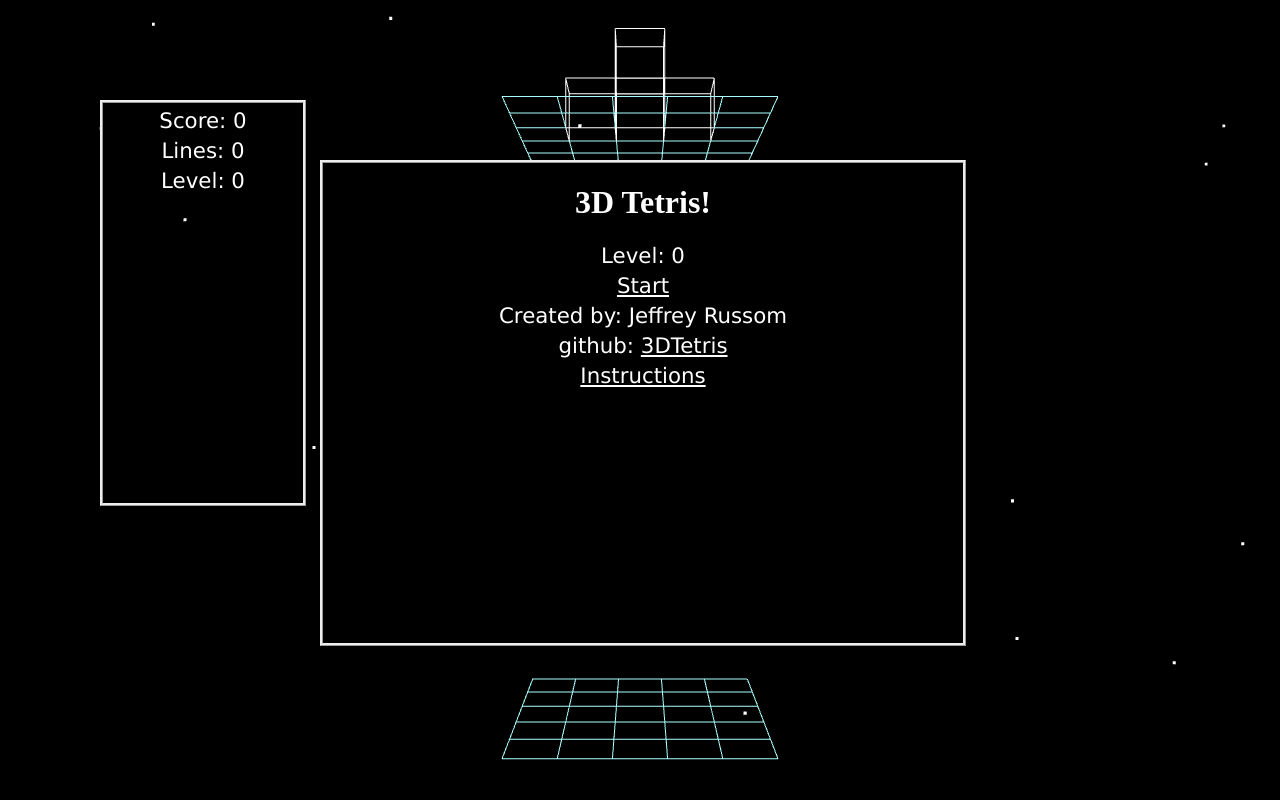
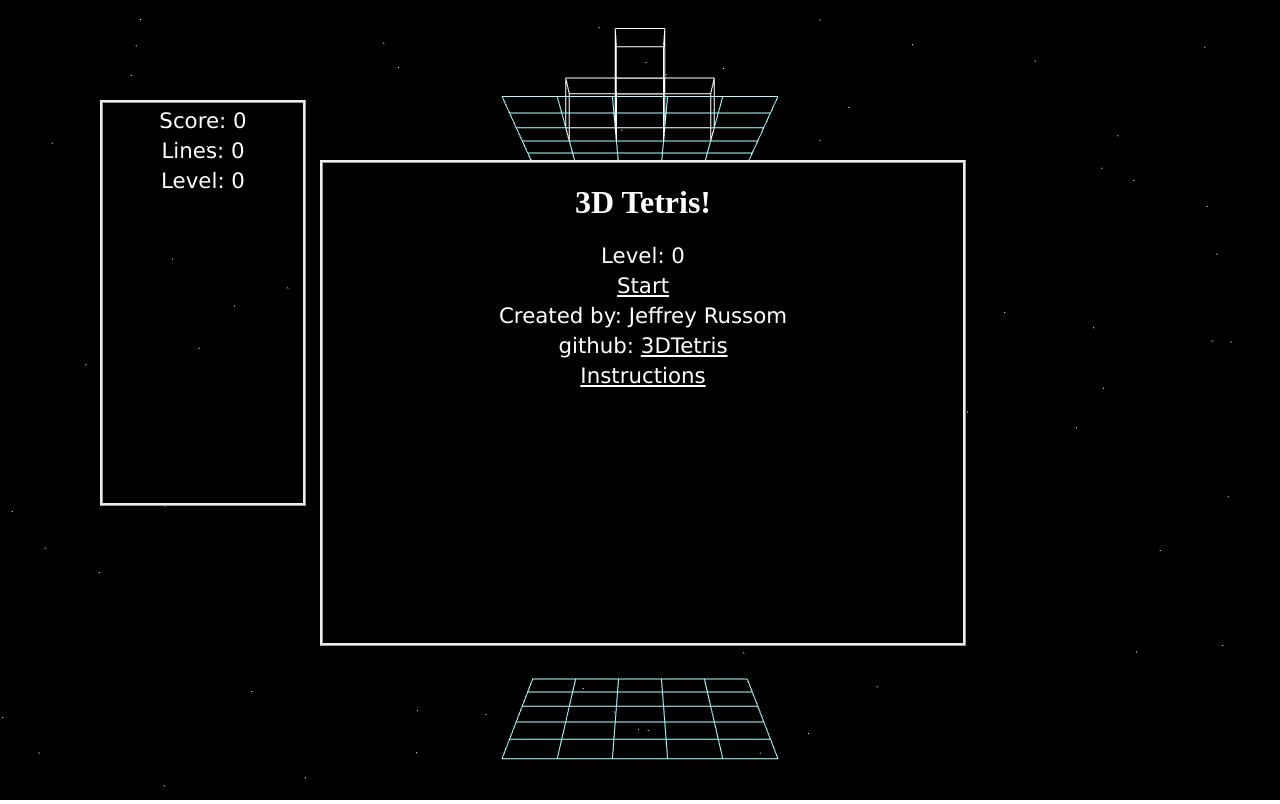
Before and after one commit to qswitcher/3DTetris, a website: page tetris.html in a window 1280 px wide. Drawn offline with Linux system fonts and the light colour scheme; animation ran at ten frames a second.

Commit message:
Changed starfield to be distributed in a shell around the board.

```diff
--- a/js/tetris.js
+++ b/js/tetris.js
@@ -11,6 +11,8 @@ Tetris.prototype.init = function(param)
     // sounds
     this.sounds = {}
     this.sounds["theme"] = document.getElementById("audio_theme");
+
+    this.paused = false;
 
     this.container = param.container;
     this.pointsDom = param.pointsDom;
@@ -120,12 +122,17 @@ Tetris.prototype.createEnvironment = function()
         }
     }
 
+    /*
+    Add star field
+     */
     var stars = new THREE.Geometry();
-    for (var i=0; i<1000; i++) {
+    for (var i = 0; i<1000; i++) {
+        var R = 5e2;
+        var x = 1e3 * Math.random() - R;
+        var y = 1e3 * Math.random() - R;
+        var z = ((Math.round(Math.random()))*2 - 1)*Math.sqrt(R*R - x*x - y*y);
         stars.vertices.push(new THREE.Vector3(
-                1e3 * Math.random() - 5e2,
-                1e3 * Math.random() - 5e2,
-                -1e2
+                x, y, z
         ));
     }
     var star_stuff = new THREE.ParticleBasicMaterial();
@@ -163,6 +170,7 @@ Tetris.prototype.update = function()
     // handle any keyboard events
     this.processUserInput();
 
+    if(!this.paused){
         this.timeSinceLastMovement += this.clock.getDelta();
         if ( this.timeSinceLastMovement > this.timeToMove ) {
             this.timeSinceLastMovement = 0;
@@ -204,6 +212,7 @@ Tetris.prototype.update = function()
         Game.App.prototype.update.call(this);
 
         TWEEN.update();
+    }
 }
 
 Tetris.prototype.addPoints = function(points){
--- a/tetris.html
+++ b/tetris.html
@@ -30,7 +30,7 @@
 
         $('#start').on('click', function(){
                   $('#menu').hide();
-            // start app
+            app.focus();
         });
 	});
 	</script>
```
Lines whose indentation alone changed are shown as unchanged.
